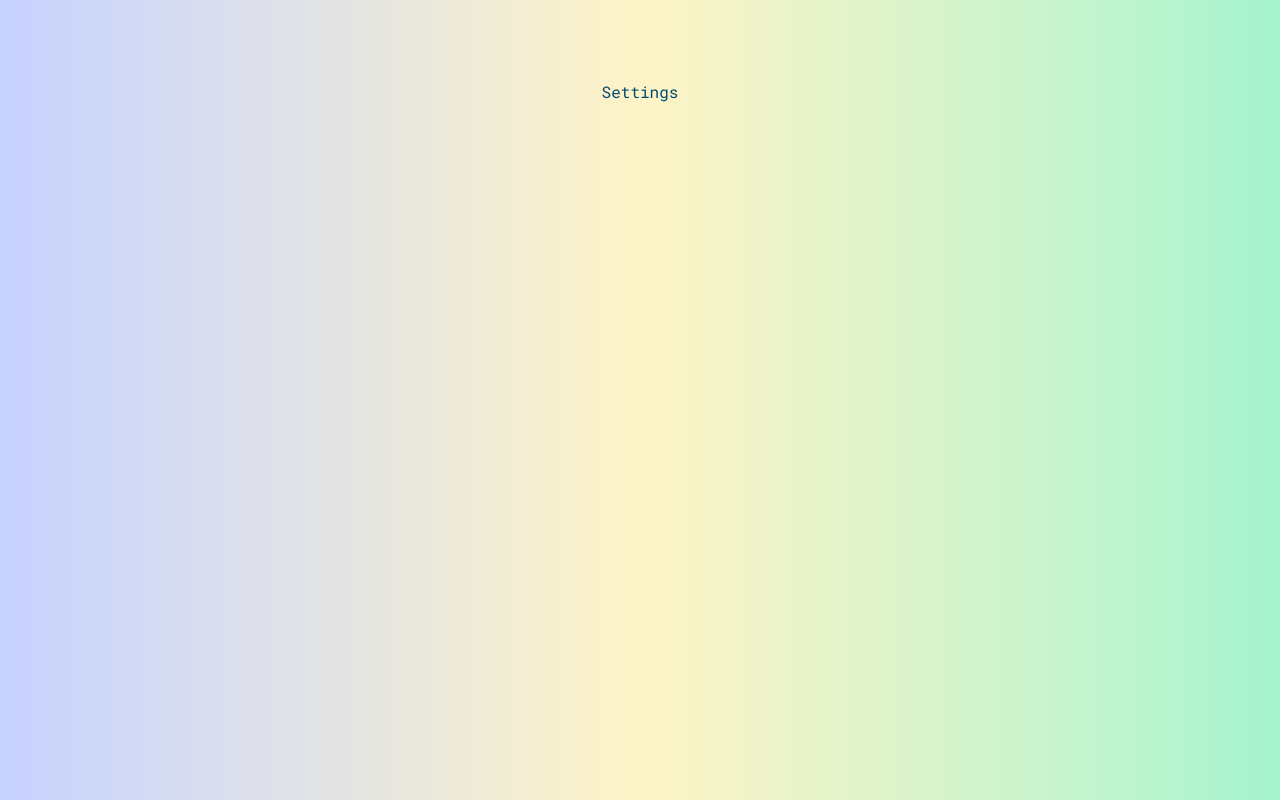
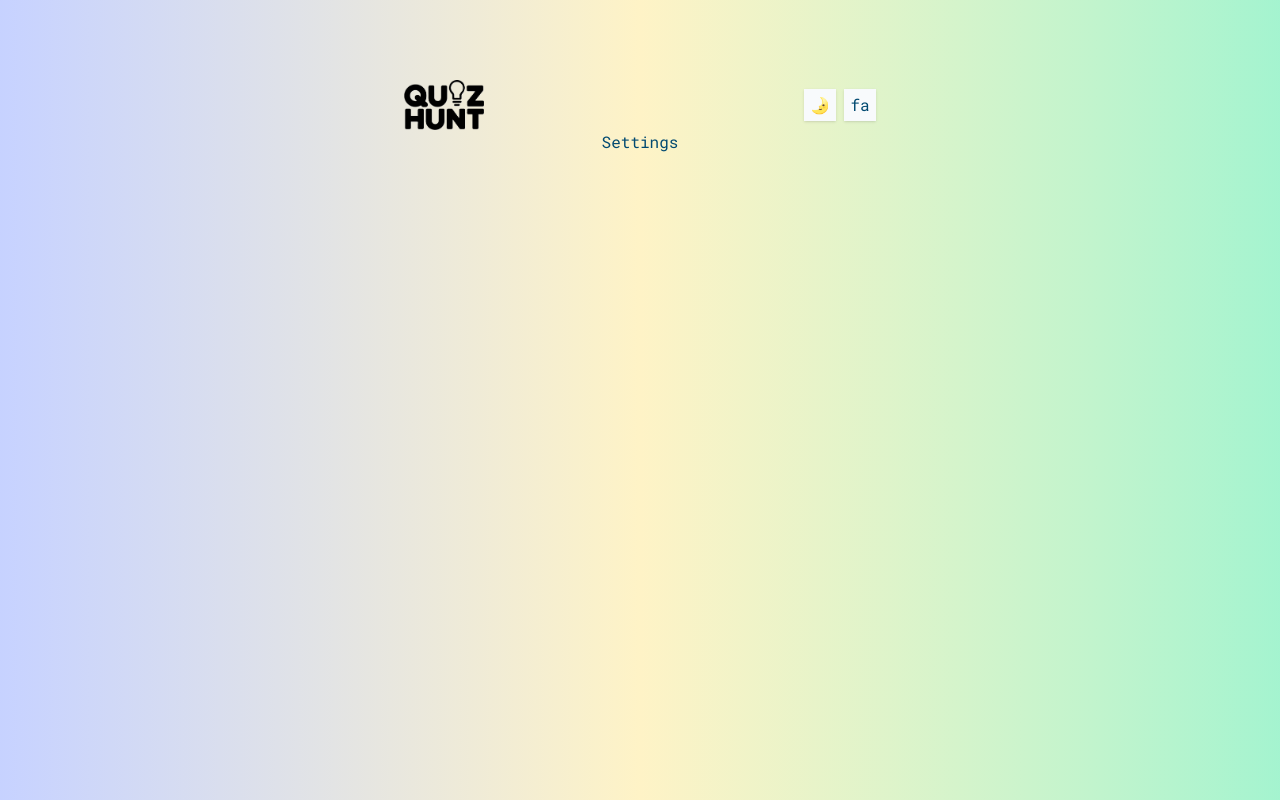
Before and after one commit to nomaan-07/QuizHunt, a React (Vite) app: page /app/settings in a window 1280 px wide. Built offline with nearby package versions, Linux system fonts and the light colour scheme.

Commit message:
feat: header

```diff
--- a/src/data/translations.js
+++ b/src/data/translations.js
@@ -13,6 +13,7 @@ export const translations = {
     common: {
       letsGo: "Let's Go",
       changeLanguage: "Change to Persian",
+      language: "fa",
     },
   },
 
@@ -30,6 +31,7 @@ export const translations = {
     common: {
       letsGo: "بزن بریم",
       changeLanguage: "تغییر به انگلیسی",
+      language: "en",
     },
   },
 };
--- a/src/features/DarkModeToggle.jsx
+++ b/src/features/DarkModeToggle.jsx
@@ -2,14 +2,15 @@ import { useDarkMode } from "../hooks/useDarkMode";
 import { useTranslation } from "../hooks/useTranslation";
 import Button from "../ui/Button";
 
-function DarkModeToggle() {
+function DarkModeToggle({ variation = "dark" }) {
   const { isDarkMode, toggleDarkMode } = useDarkMode();
 
   const text = isDarkMode ? "theme.light" : "theme.dark";
+  const translatedText = useTranslation(text);
 
   return (
-    <Button variation="theme" size="small" onClick={toggleDarkMode}>
-      {useTranslation(text)}
+    <Button variation={variation} size="small" onClick={toggleDarkMode}>
+      {variation === "header" ? (isDarkMode ? "🌞" : "🌛") : translatedText}
     </Button>
   );
 }
--- a/src/features/LanguageSwitch.jsx
+++ b/src/features/LanguageSwitch.jsx
@@ -2,12 +2,14 @@ import { useLanguage } from "../hooks/useLanguage";
 import { useTranslation } from "../hooks/useTranslation";
 import Button from "../ui/Button";
 
-function LanguageSwitch() {
+function LanguageSwitch({ variation = "secondary" }) {
   const { switchLanguage } = useLanguage();
+  const translatedText = useTranslation("common.changeLanguage");
+  const transLatedLanguage = useTranslation("common.language");
 
   return (
-    <Button variation="secondary" size="small" onClick={switchLanguage}>
-      {useTranslation("common.changeLanguage")}
+    <Button variation={variation} size="small" onClick={switchLanguage}>
+      {variation === "header" ? transLatedLanguage : translatedText}
     </Button>
   );
 }
--- a/src/ui/AppLayout.jsx
+++ b/src/ui/AppLayout.jsx
@@ -1,8 +1,10 @@
 import { Outlet } from "react-router";
+import Header from "./Header";
 
 function AppLayout() {
   return (
     <div className="container my-20">
+      <Header />
       <Outlet />
     </div>
   );
--- a/src/ui/Button.jsx
+++ b/src/ui/Button.jsx
@@ -1,15 +1,16 @@
 import { Link } from "react-router";
 
 const baseStyles =
-  "inline-block rounded-full border-2 shadow-md dark:shadow-slate-700 transition-all md:cursor-pointer md:hover:translate-y-px md:hover:shadow-none";
+  "inline-block transition-all md:cursor-pointer rounded-full border-2 shadow-md dark:shadow-slate-700 md:hover:translate-y-px md:hover:shadow-none";
 
 const variations = {
   primary:
     "border-sky-900 bg-sky-700 text-sky-50 md:hover:bg-sky-800 dark:border-sky-500 dark:bg-sky-600 dark:text-sky-100 dark:md:hover:bg-sky-500",
   secondary:
     "border-pink-900 bg-pink-700 text-pink-50 md:hover:bg-pink-800 dark:border-pink-500 dark:bg-pink-600 dark:text-pink-100 dark:md:hover:bg-pink-500",
-  theme:
-    "border-slate-900 bg-slate-700 text-slate-50 md:hover:bg-slate-800 dark:border-slate-500 dark:bg-slate-600 dark:text-slate-100 dark:md:hover:bg-slate-500",
+  dark: "border-slate-900 bg-slate-700 text-slate-50 md:hover:bg-slate-800 dark:border-slate-500 dark:bg-slate-600 dark:text-slate-100 dark:md:hover:bg-slate-500",
+  header:
+    "flex items-center justify-center size-8 transition-all md:cursor-pointer shadow border-slate-200 bg-slate-50 md:hover:bg-slate-100 dark:border-slate-500 dark:bg-slate-500 dark:text-slate-50 dark:md:hover:bg-slate-400",
 };
 
 const sizes = {
@@ -24,7 +25,11 @@ function Button({
   size = "large",
   onClick,
 }) {
-  const styles = `${baseStyles} ${variations[variation]} ${sizes[size]}`;
+  const styles =
+    variation === "header"
+      ? variations[variation]
+      : `${baseStyles} ${variations[variation]} ${sizes[size]}`;
+
   if (to)
     return (
       <Link to={to} className={styles}>
--- /dev/null
+++ b/src/ui/Header.jsx
@@ -0,0 +1,18 @@
+import DarkModeToggle from "../features/DarkModeToggle";
+import LanguageSwitch from "../features/LanguageSwitch";
+
+import Logo from "./Logo";
+
+function Header() {
+  return (
+    <div className="flex items-center justify-between gap-40 md:gap-80">
+      <Logo size="small" />
+      <div className="flex items-center gap-2">
+        <DarkModeToggle variation="header" />
+        <LanguageSwitch variation="header" />
+      </div>
+    </div>
+  );
+}
+
+export default Header;
--- a/src/ui/Logo.jsx
+++ b/src/ui/Logo.jsx
@@ -1,8 +1,8 @@
 import { useDarkMode } from "../hooks/useDarkMode";
 
 const sizes = {
+  small: "w-20",
   large: "w-64",
-  small: "w-32",
 };
 
 function Logo({ size = "large" }) {
```
